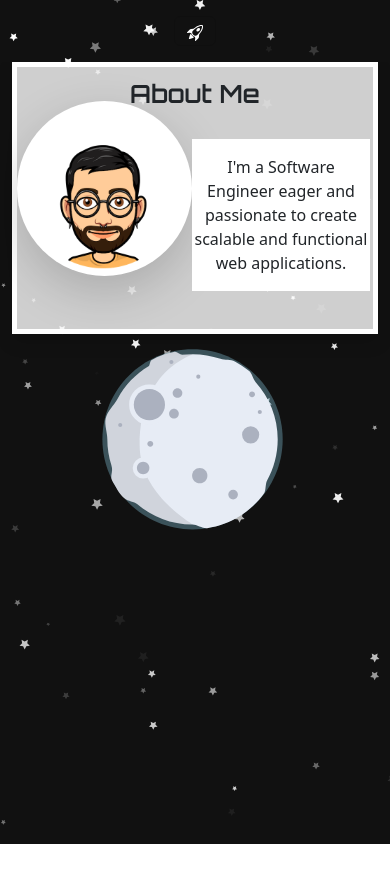
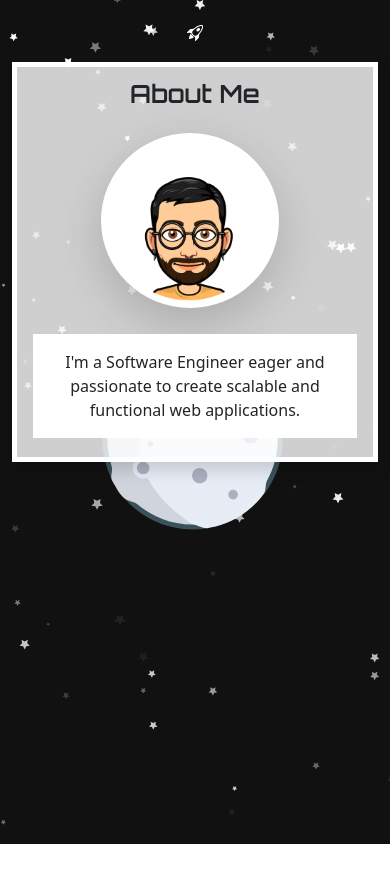
Before and after one commit to JesusGonzalez05/Portfolio-Jesus-Gonzalez, a React (Create React App) app: page /AboutMe in a window 390 px wide. Shown: the top 882 px of the page. Built offline with nearby package versions, Linux system fonts and the light colour scheme.

Commit message:
altered layout on screens 500px or less to flow in a column for about me page.

```diff
--- a/src/App.css
+++ b/src/App.css
@@ -103,7 +103,6 @@ align-self: center;
 background-color: white;
 padding-top: 1rem;
 width: 50%;
-
 }
 #lottie-bg{
 position: absolute;
@@ -119,23 +118,26 @@ position:absolute;
 z-index:-999;
 }
 
-@keyframes App-logo-spin {
-  from {
-    transform: rotate(0deg);
+@media only screen and (max-width: 500px) {
+  #boarding-pass{
+    display: flex;
+    flex-direction: row;
+    height: 25rem;
   }
-  to {
-    transform: rotate(360deg);
-  }
-}
-
-@media only screen and (max-width: 375px) {
-  @media only screen and (max-width: 600px) {
   .Avatar{
     height: 175px;
     width: 50%;
     margin-top: 0px;
     background-color: white;
     border-radius: 50%;
+    margin: 2rem 0rem 0rem 5.25rem;
+  }
+  .about-text{
+    flex-basis: 100%;
+    align-self: center;
+    background-color: white;
+    padding-top: 1rem;
+    width: 50%;
+    margin: -2rem 1rem 1rem 1rem;
     }
 }
-}
```
Lines whose indentation alone changed are shown as unchanged.
